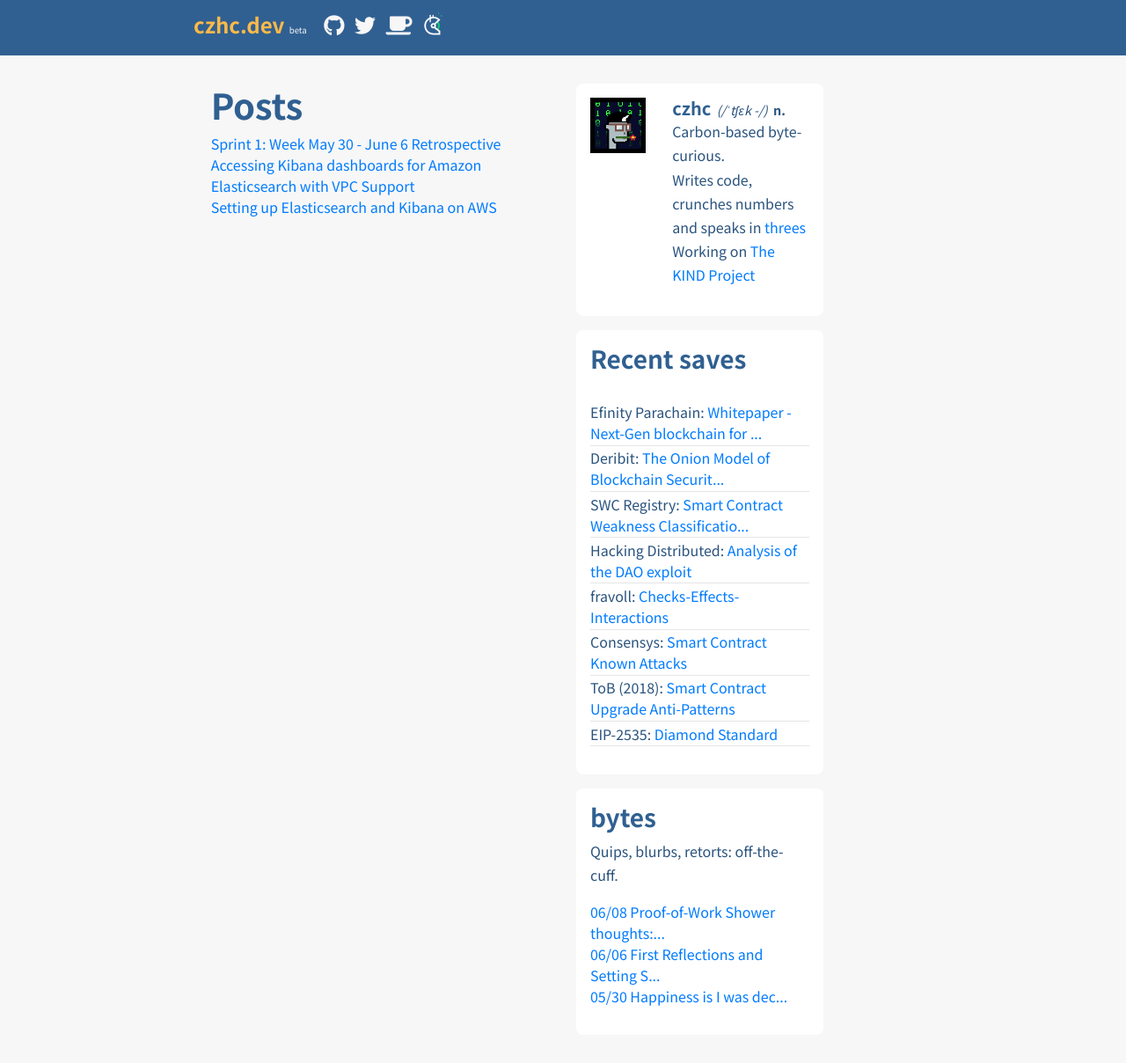
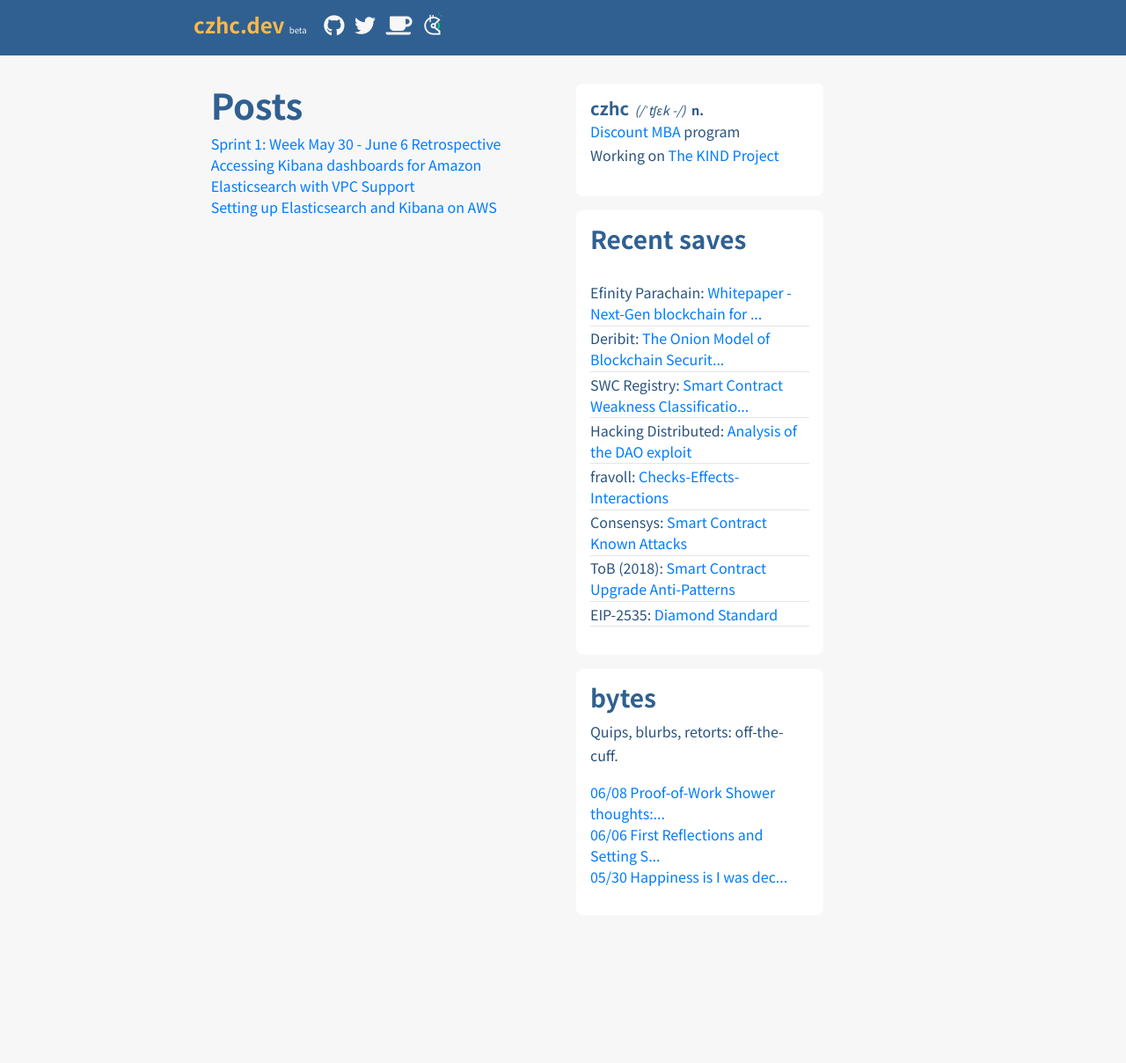
Before and after one commit to czhc/czhc.github.io, a Jekyll site: the page built from index.html, in a window 1280 px wide. Shown: the whole page at 88% size. Built offline with Jekyll 4.4.1, drawn with Linux system fonts in a browser that asks for light colours; nearby versions of some CDN libraries; after the commit the page ends 1072 px from its top, so only the background shows below that.

Commit message:
Minimize aboutme

```diff
--- a/_includes/aboutme.html
+++ b/_includes/aboutme.html
@@ -1,28 +1,18 @@
+<!-- <img class="profile img-fluid" src="{{site.url}}/assets/profile.png">
+ -->
 <section class="aboutme">
-	<div class="row">
-		<div class='col-md-4'>
-			<img class="profile img-fluid" src="{{site.url}}/assets/profile.png">
-			<br>
-		</div>
-
-		<div class="col-md-8">
+	<div class='row'>
+		<div class='col-md-12'>
 			<span>
 				<h5 style="display:inline">czhc</h5>&nbsp;
 				<em>(/ˈtʃɛk -/)</em>&nbsp;
 				<strong>n.</strong>
 			</span>
+			<br>
 			<p>
-				Carbon-based byte-curious.<br>
-				Writes code, crunches numbers <br>
-				and
-				speaks in
-					<a href="https://en.wikipedia.org/wiki/Rule_of_three_(writing)" target="_blank">
-						threes
-					</a><br>
+				<a href="https://github.com/czhc/bookmarks"> Discount MBA</a> program <br>
 				Working on <a href="https://github.com/czhc/thekindproject"> The KIND Project</a>
 			</p>
 		</div>
-
 	</div>
-
 </section>
```
